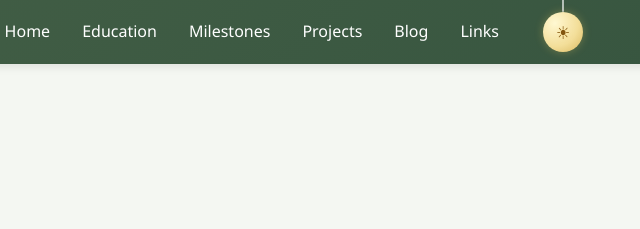
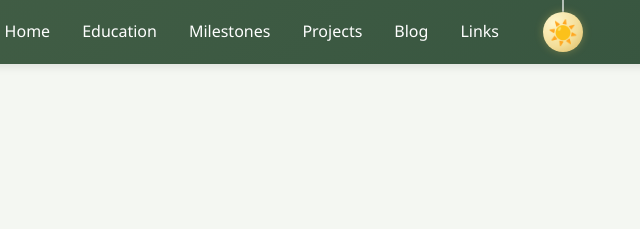
Before and after one commit to NikJanko/Portfolio, a website: page app/index.html in a window 1280 px wide. Shown: the top 229 px of the page, 640-1280 px from the left. Drawn offline with Linux system fonts and the light colour scheme.

Commit message:
update to read me

```diff
--- a/app/styles.css
+++ b/app/styles.css
@@ -257,13 +257,13 @@ body {
 }
 
 .dark-mode-emoji::after {
-    content: '☀';
+    content: '☀️';
     position: absolute;
     top: 50%;
     left: 50%;
     transform: translate(-50%, -50%);
     color: #83550f;
-    font-size: 1.1rem;
+    font-size: 1.5rem;
     text-shadow: 0 0 4px rgba(255, 227, 138, 0.55);
 }
 
```
Also changed, not shown: README.md.
